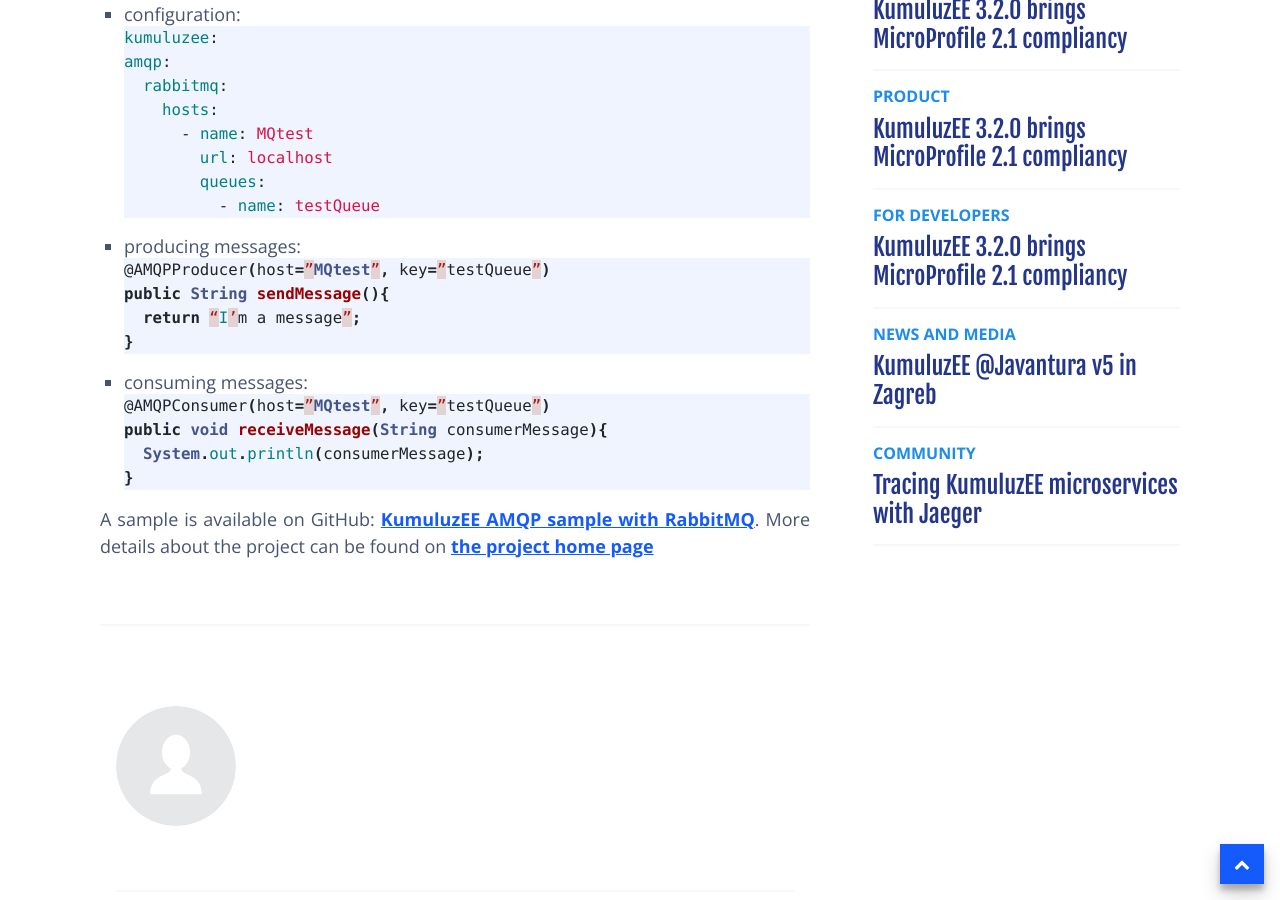
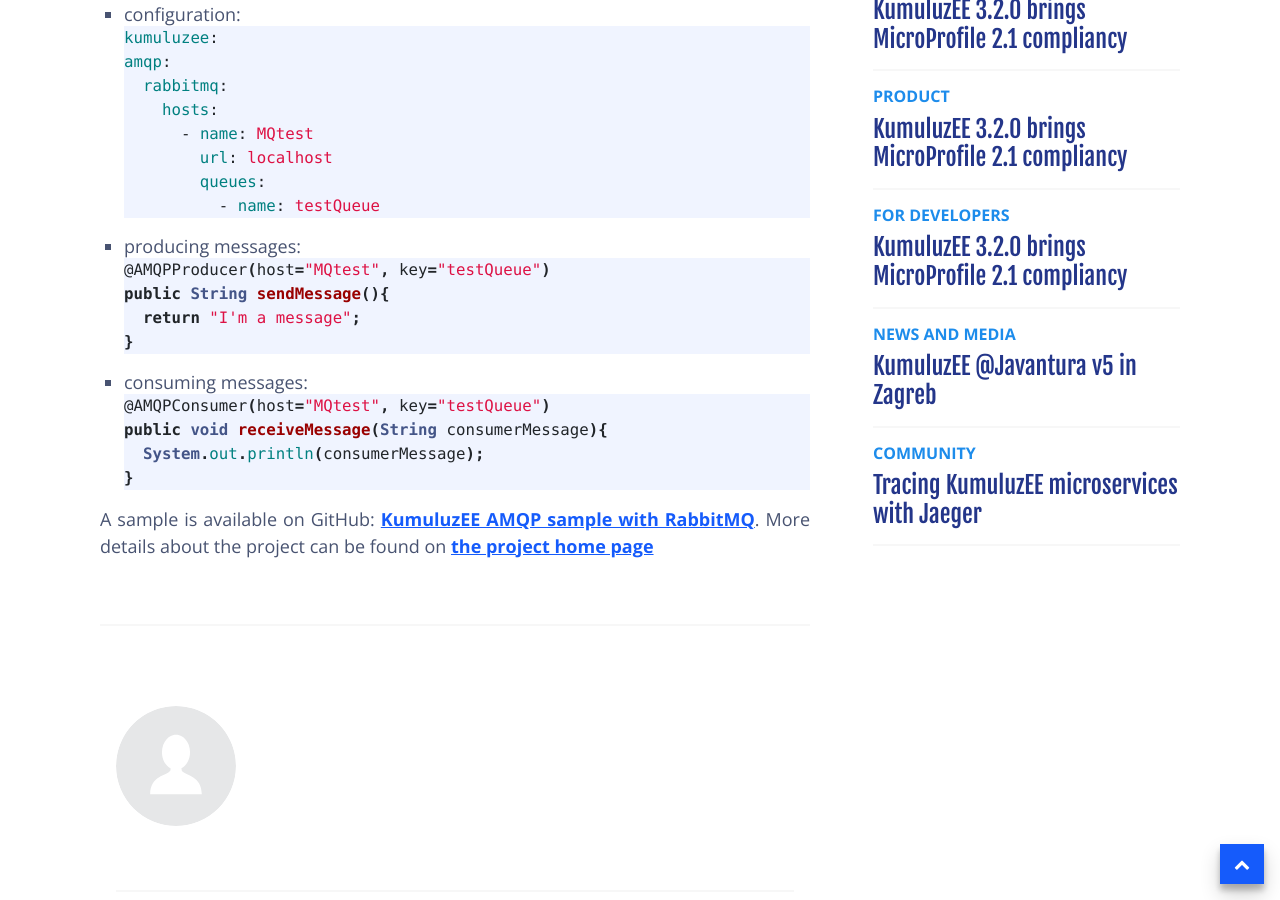
Before and after one commit to kumuluz/blog.sunesis.si, a Jekyll site: the page built from _posts/2019-03-01-kumuluzee-amqp-1.0.0.md, in a window 1280 px wide and 900 px high, scrolled down 785 px. Built offline with Jekyll 4.4.1, drawn with Linux system fonts in a browser that asks for light colours; our own code applies the rules of GitHub Pages for plain Markdown files.

````diff
--- a/_posts/2019-03-01-kumuluzee-amqp-1.0.0.md
+++ b/_posts/2019-03-01-kumuluzee-amqp-1.0.0.md
@@ -18,15 +18,15 @@ kumuluzee:
 
 - producing messages:
 ```java
-@AMQPProducer(host=”MQtest”, key=”testQueue”)
+@AMQPProducer(host="MQtest", key="testQueue")
 public String sendMessage(){
-	return “I’m a message”;
+	return "I'm a message";
 }
 ```
 
 - consuming messages:
 ```java
-@AMQPConsumer(host=”MQtest”, key=”testQueue”)
+@AMQPConsumer(host="MQtest", key="testQueue")
 public void receiveMessage(String consumerMessage){
 	System.out.println(consumerMessage);
 }
````
